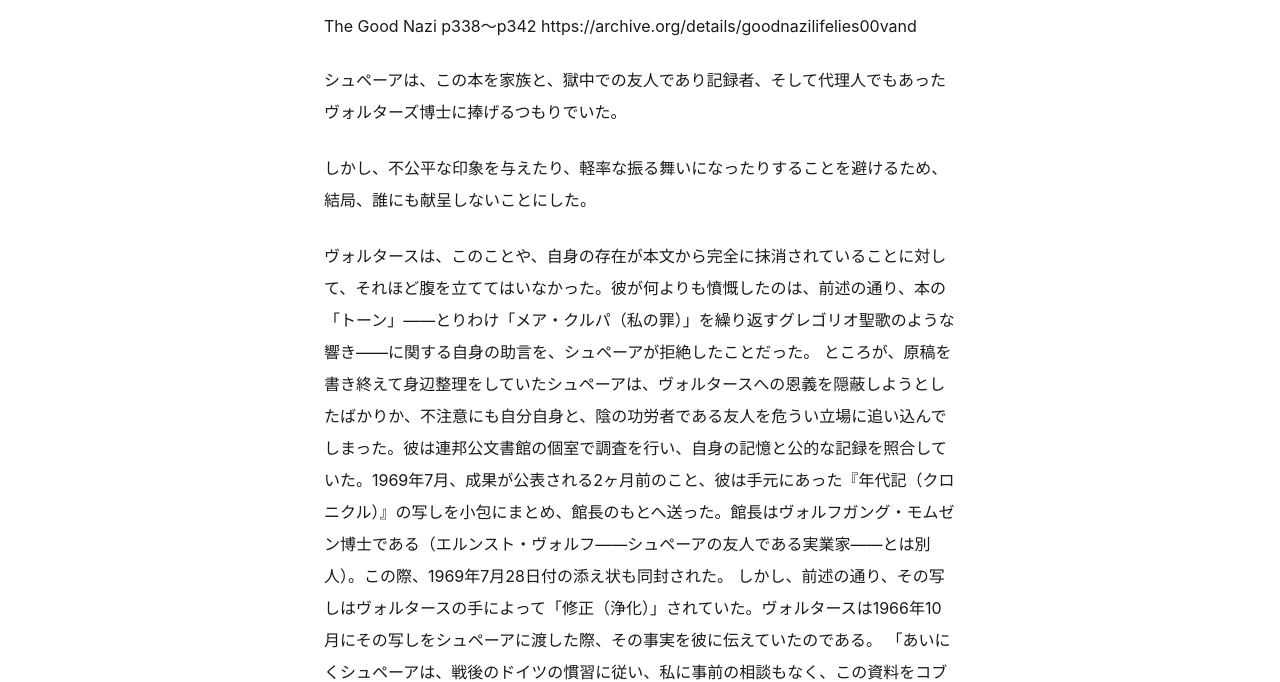
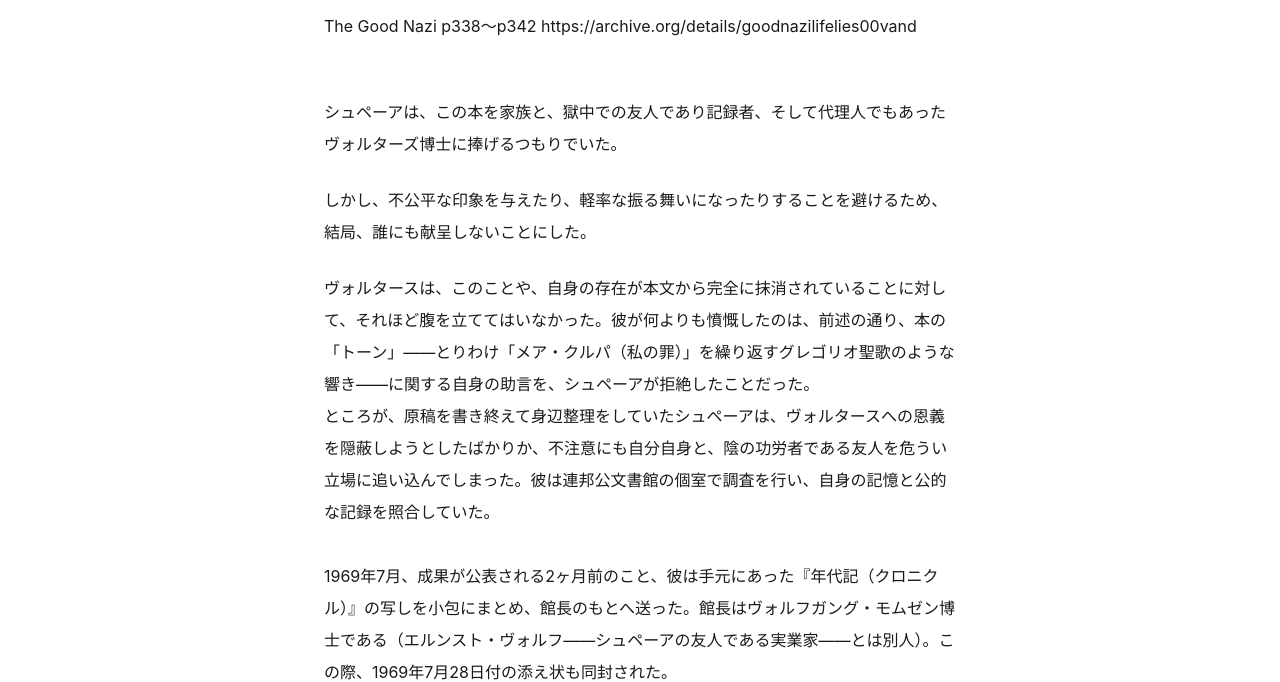
Before and after one commit to uzumaki-taameya/uzumaki_taameya.io, a plain HTML site: page article.html in a window 1280 px wide. Shown: the part 125-807 px from the top of the page. Drawn offline with Linux system fonts and the light colour scheme; a web font is replaced by a local one.

Commit message:
update: 記事内容の更新

```diff
--- a/style.css
+++ b/style.css
@@ -833,6 +833,9 @@ a {
 
 .article-content p {
   margin-bottom: var(--space-6);
+  white-space: pre-line;
+  overflow-wrap: break-word;
+  word-wrap: break-word;
 }
 
 .article-content h2 {
```
Also changed, not shown: article.html (+3 -1 lines).
